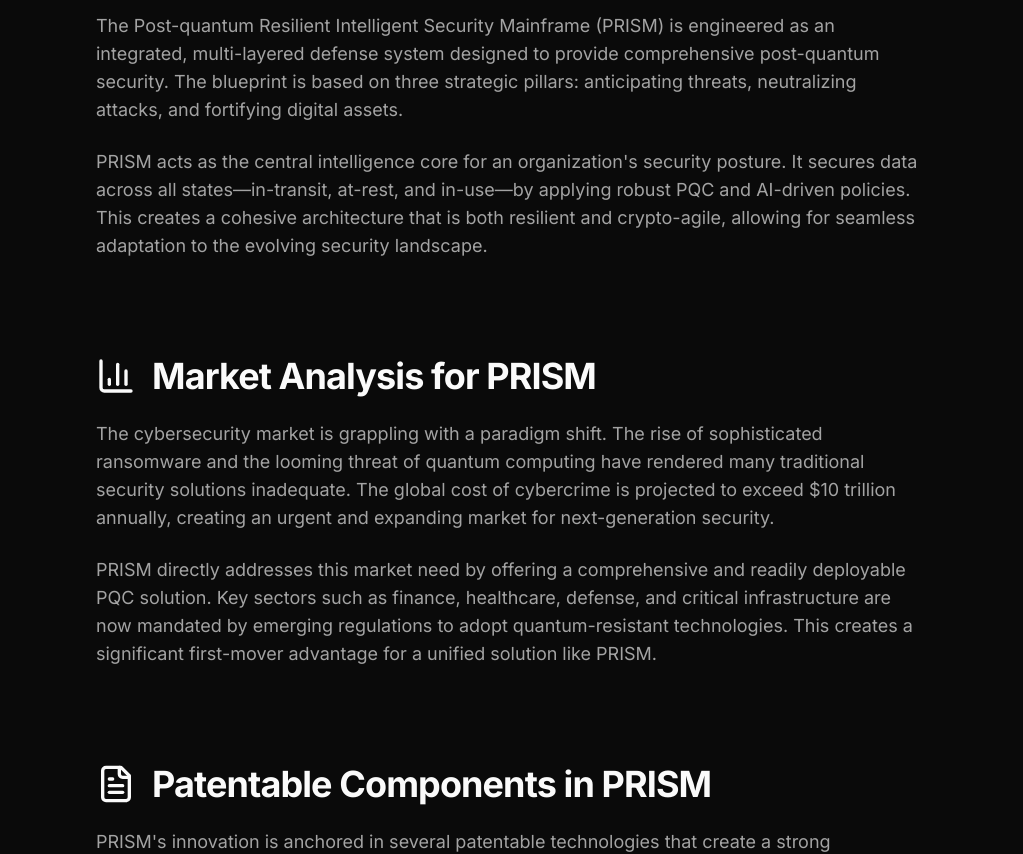
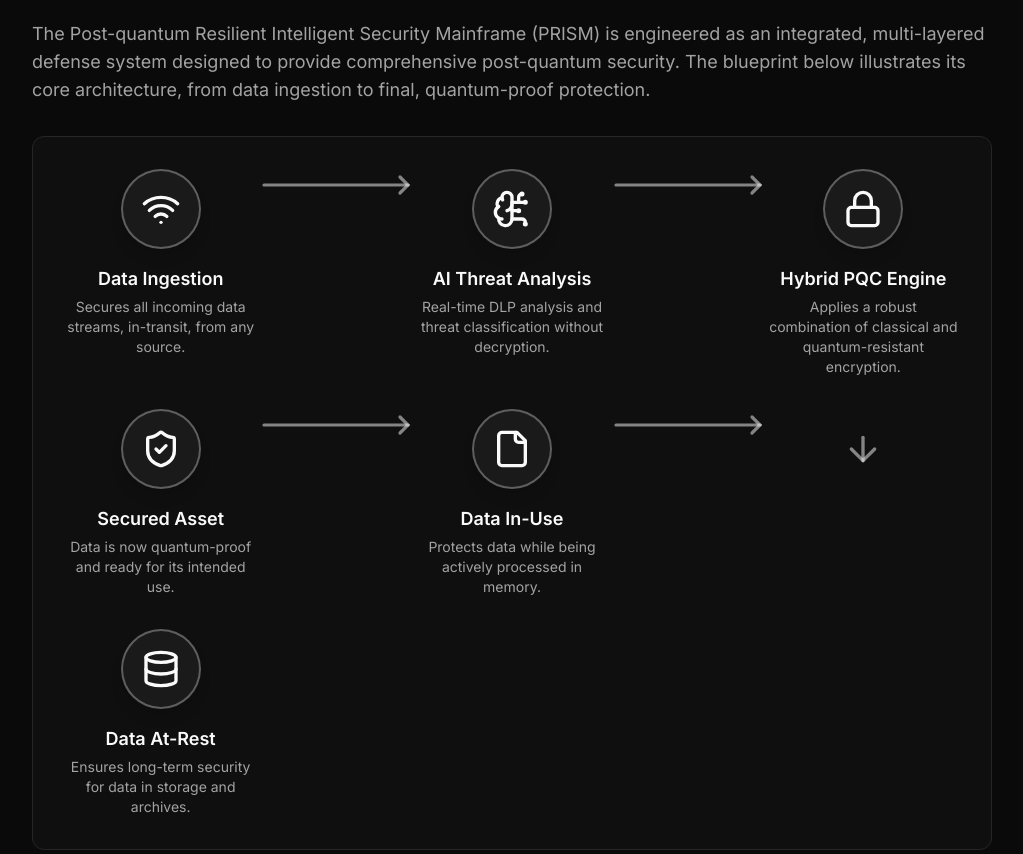
Before and after one commit to john-genie/betelsec, a Next.js app: page /threats/market-analysis in a window 1280 px wide. Shown: the part 460-1314 px from the top of the page, without its empty margins (128-1151 px from the left). Built offline with nearby package versions, Linux system fonts and the light colour scheme.

Commit message:
so we should create a blueprint in infograhic way of style it should be

```diff
--- a/src/app/threats/market-analysis/page.tsx
+++ b/src/app/threats/market-analysis/page.tsx
@@ -1,10 +1,9 @@
 'use client';
 
-import Image from 'next/image';
 import Link from 'next/link';
 import { Button } from '@/components/ui/button';
 import { ArrowRight, Cpu, FileText, BarChart3 } from 'lucide-react';
-import { InteractiveCard } from '@/components/interactive-card';
+import { PrismBlueprintInfographic } from '@/components/prism-blueprint-infographic';
 
 export default function ProductAnalysisPage() {
   return (
@@ -21,22 +20,24 @@ export default function ProductAnalysisPage() {
       </section>
 
       <section className="py-16">
-        <div className="container mx-auto max-w-4xl space-y-24">
+        <div className="container mx-auto max-w-5xl space-y-24">
 
           {/* BetelSec Product Blueprint */}
-          <div className="space-y-6 text-lg text-muted-foreground">
+          <div className="space-y-8">
              <div className="flex items-center gap-4">
                 <Cpu className="h-10 w-10 text-primary" />
                 <h2 className="text-4xl font-bold tracking-tight text-foreground">
                   PRISM Product Blueprint
                 </h2>
             </div>
-            <p>
-              The Post-quantum Resilient Intelligent Security Mainframe (PRISM) is engineered as an integrated, multi-layered defense system designed to provide comprehensive post-quantum security. The blueprint is based on three strategic pillars: anticipating threats, neutralizing attacks, and fortifying digital assets.
-            </p>
-            <p>
-              PRISM acts as the central intelligence core for an organization's security posture. It secures data across all states—in-transit, at-rest, and in-use—by applying robust PQC and AI-driven policies. This creates a cohesive architecture that is both resilient and crypto-agile, allowing for seamless adaptation to the evolving security landscape.
-            </p>
+            <div className="text-lg text-muted-foreground">
+                <p>
+                The Post-quantum Resilient Intelligent Security Mainframe (PRISM) is engineered as an integrated, multi-layered defense system designed to provide comprehensive post-quantum security. The blueprint below illustrates its core architecture, from data ingestion to final, quantum-proof protection.
+                </p>
+            </div>
+            <div className="mt-8">
+                <PrismBlueprintInfographic />
+            </div>
           </div>
 
           {/* Market Analysis */}
--- /dev/null
+++ b/src/components/prism-blueprint-infographic.tsx
@@ -0,0 +1,194 @@
+'use client';
+
+import { ArrowRight, BrainCircuit, Database, File, Lock, ShieldCheck, Wifi } from 'lucide-react';
+import { motion } from 'framer-motion';
+
+const containerVariants = {
+  hidden: { opacity: 0 },
+  visible: {
+    opacity: 1,
+    transition: {
+      staggerChildren: 0.2,
+      delayChildren: 0.3,
+    },
+  },
+};
+
+const itemVariants = {
+  hidden: { y: 20, opacity: 0 },
+  visible: {
+    y: 0,
+    opacity: 1,
+    transition: {
+      type: 'spring',
+      stiffness: 100,
+    },
+  },
+};
+
+const arrowVariants = {
+  hidden: { pathLength: 0 },
+  visible: {
+    pathLength: 1,
+    transition: {
+        duration: 0.8,
+        ease: "easeInOut"
+    }
+  },
+};
+
+const FlowNode = ({ icon, title, description }: { icon: React.ElementType, title: string, description: string }) => {
+    const Icon = icon;
+    return (
+        <motion.div variants={itemVariants} className="flex flex-col items-center text-center">
+            <div className="flex h-20 w-20 items-center justify-center rounded-full border-2 border-primary/30 bg-secondary/50 shadow-lg">
+                <Icon className="h-10 w-10 text-primary" />
+            </div>
+            <h3 className="mt-4 text-lg font-semibold">{title}</h3>
+            <p className="mt-1 text-sm text-muted-foreground">{description}</p>
+        </motion.div>
+    )
+}
+
+const FlowArrow = () => (
+    <motion.div variants={itemVariants} className="flex-1 flex items-center justify-center -mx-4">
+        <svg viewBox="0 0 100 20" preserveAspectRatio="none" className="w-full h-8 text-primary/50">
+            <motion.path
+                d="M5 10 L95 10"
+                stroke="currentColor"
+                strokeWidth="2"
+                strokeLinecap="round"
+                fill="none"
+                variants={arrowVariants}
+            />
+            <motion.path
+                d="M90 5 L95 10 L90 15"
+                stroke="currentColor"
+                strokeWidth="2"
+                strokeLinecap="round"
+                fill="none"
+                variants={arrowVariants}
+                custom={1.2}
+            />
+        </svg>
+    </motion.div>
+)
+
+
+export const PrismBlueprintInfographic = () => {
+  return (
+    <div className="rounded-xl border bg-secondary/20 p-8">
+        <motion.div
+            variants={containerVariants}
+            initial="hidden"
+            whileInView="visible"
+            viewport={{ once: true, amount: 0.3 }}
+            className="grid grid-cols-1 md:grid-cols-[1fr_auto_1fr_auto_1fr] items-start gap-y-8 gap-x-4"
+        >
+            {/* Row 1: Nodes */}
+            <FlowNode
+                icon={Wifi}
+                title="Data Ingestion"
+                description="Secures all incoming data streams, in-transit, from any source."
+            />
+            <FlowArrow />
+            <FlowNode
+                icon={BrainCircuit}
+                title="AI Threat Analysis"
+                description="Real-time DLP analysis and threat classification without decryption."
+            />
+             <FlowArrow />
+            <FlowNode
+                icon={Lock}
+                title="Hybrid PQC Engine"
+                description="Applies a robust combination of classical and quantum-resistant encryption."
+            />
+
+            {/* Row 2: Arrow Down */}
+             <div className="hidden md:flex md:col-start-5 md:col-end-6 row-start-2 row-end-3 justify-center items-center h-20">
+                <motion.div variants={itemVariants}>
+                    <ArrowRight className="h-10 w-10 text-primary/50 rotate-90" />
+                </motion.div>
+            </div>
+
+            {/* Row 3: Nodes Reversed */}
+             <FlowNode
+                icon={ShieldCheck}
+                title="Secured Asset"
+                description="Data is now quantum-proof and ready for its intended use."
+            />
+            <FlowArrow />
+            <FlowNode
+                icon={File}
+                title="Data In-Use"
+                description="Protects data while being actively processed in memory."
+            />
+             <FlowArrow />
+             <FlowNode
+                icon={Database}
+                title="Data At-Rest"
+                description="Ensures long-term security for data in storage and archives."
+            />
+
+             {/* Mobile layout arrows */}
+            <div className="flex md:hidden justify-center items-center w-full my-4">
+                 <ArrowRight className="h-10 w-10 text-primary/50 rotate-90" />
+            </div>
+             <div className="flex md:hidden justify-center items-center w-full my-4">
+                 <ArrowRight className="h-10 w-10 text-primary/50 rotate-90" />
+            </div>
+             <div className="flex md:hidden justify-center items-center w-full my-4">
+                 <ArrowRight className="h-10 w-10 text-primary/50 rotate-90" />
+            </div>
+              <div className="flex md:hidden justify-center items-center w-full my-4">
+                 <ArrowRight className="h-10 w-10 text-primary/50 rotate-90" />
+            </div>
+        </motion.div>
+
+        {/* Re-ordering for mobile view */}
+        <motion.div
+            variants={containerVariants}
+            initial="hidden"
+            whileInView="visible"
+            viewport={{ once: true, amount: 0.3 }}
+            className="flex flex-col md:hidden items-center gap-y-4 mt-8"
+        >
+            <FlowNode
+                icon={Wifi}
+                title="Data Ingestion"
+                description="Secures all incoming data streams, in-transit, from any source."
+            />
+            <ArrowRight className="h-10 w-10 text-primary/50 rotate-90 my-4" />
+            <FlowNode
+                icon={BrainCircuit}
+                title="AI Threat Analysis"
+                description="Real-time DLP analysis and threat classification without decryption."
+            />
+            <ArrowRight className="h-10 w-10 text-primary/50 rotate-90 my-4" />
+            <FlowNode
+                icon={Lock}
+                title="Hybrid PQC Engine"
+                description="Applies a robust combination of classical and quantum-resistant encryption."
+            />
+            <ArrowRight className="h-10 w-10 text-primary/50 rotate-90 my-4" />
+             <FlowNode
+                icon={Database}
+                title="Data At-Rest"
+                description="Ensures long-term security for data in storage and archives."
+            />
+            <ArrowRight className="h-10 w-10 text-primary/50 rotate-90 my-4" />
+             <FlowNode
+                icon={File}
+                title="Data In-Use"
+                description="Protects data while being actively processed in memory."
+            />
+            <ArrowRight className="h-10 w-10 text-primary/50 rotate-90 my-4" />
+             <FlowNode
+                icon={ShieldCheck}
+                title="Secured Asset"
+                description="Data is now quantum-proof and ready for its intended use."
+            />
+        </motion.div>
+    </div>
+  );
+};
```
